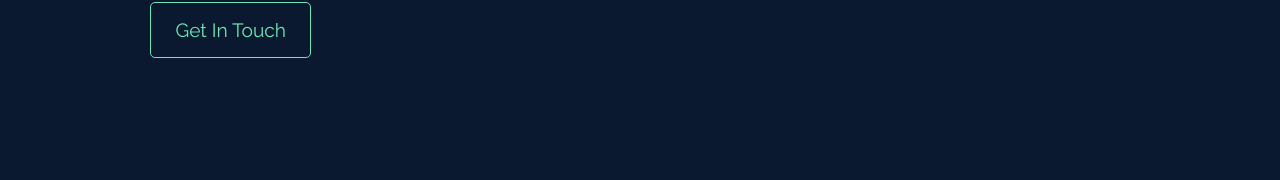
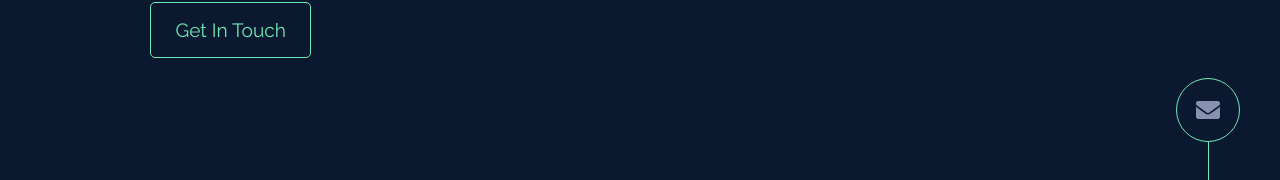
Before and after one commit to cruzentwickler/myportfolio, a Next.js app: page / in a window 1280 px wide. Shown: the part 562-742 px from the top of the page. Built offline with nearby package versions, Linux system fonts and the light colour scheme.

Commit message:
Added Email and Side components

```diff
--- /dev/null
+++ b/components/Email.js
@@ -0,0 +1,51 @@
+import styled from 'styled-components'
+import { Side } from '@/components/index'
+import { FaEnvelope } from 'react-icons/fa'
+
+const StyledLinkWrapper = styled.div`
+  align-items: center;
+  display: flex;
+  flex-direction: column;
+  justify-content: center;
+
+  &::after {
+    background-color: var(--color-primary);
+    content: '';
+    display: block;
+    height: 6rem;
+    width: 1px;
+  }
+
+  a {
+    align-items: center;
+    border-radius: 100%;
+    border: 1px solid var(--color-primary);
+    display: flex;
+    font-family: var(--font-secondary);
+    font-size: 1.5rem;
+    height: 4rem;
+    justify-content: center;
+    letter-spacing: 0.15rem;
+    width: 4rem;
+    writing-mode: vertical-rl;
+
+    &:hover {
+      background-color: var(--color-primary-100);
+      transition: var(--transition);
+    }
+  }
+`
+
+const Mail = ({ email }) => {
+  return (
+    <Side orientation="right">
+      <StyledLinkWrapper>
+        <a href={`mailto:${email}`}>
+          <FaEnvelope />
+        </a>
+      </StyledLinkWrapper>
+    </Side>
+  )
+}
+
+export default Mail
--- a/components/Layout.js
+++ b/components/Layout.js
@@ -1,50 +1,7 @@
 import Head from 'next/head'
 import { useRouter } from 'next/router'
 import styled from 'styled-components'
-import { Footer, Header } from '@/components/index'
-
-export default function Layout({ children, ...customMeta }) {
-  const meta = {
-    title: 'William Cruz',
-    description:
-      'William Cruz is a Front-end and JavaScript developer specializing in building and designing exceptional websites, applications, and everything in between.',
-    image: 'https://williamcruz.ch/static/images/banner.png',
-    type: 'website',
-    twitterUsername: '@cruzentwickler',
-    ...customMeta,
-  }
-
-  const router = useRouter()
-
-  return (
-    <Wrapper>
-      <Head>
-        <title>{meta.title}</title>
-        <meta name="robots" content="follow, index" />
-        <meta content={meta.description} name="description" />
-
-        <meta property="og:url" content={`https://leerob.io${router.asPath}`} />
-        <meta property="og:type" content={meta.type} />
-        <meta property="og:site_name" content="Lee Robinson" />
-        <meta property="og:description" content={meta.description} />
-        <meta property="og:title" content={meta.title} />
-        <meta property="og:image" content={meta.image} />
-
-        <meta name="twitter:card" content="summary_large_image" />
-        <meta name="twitter:site" content={meta.twitterUsername} />
-        <meta name="twitter:title" content={meta.title} />
-        <meta name="twitter:description" content={meta.description} />
-        <meta name="twitter:image" content={meta.image} />
-
-        {meta.date && (
-          <meta property="article:published_time" content={meta.date} />
-        )}
-      </Head>
-
-      <main>{children}</main>
-    </Wrapper>
-  )
-}
+import { Footer, Header, Email } from '@/components/index'
 
 const Wrapper = styled.div`
   display: grid;
@@ -60,3 +17,48 @@ const Wrapper = styled.div`
     grid-column: 1 / -1;
   }
 `
+
+export default function Layout({ children, ...customMeta }) {
+  const meta = {
+    title: 'William Cruz',
+    description:
+      'William Cruz is a Front-end and JavaScript developer specializing in building and designing exceptional websites, applications, and everything in between.',
+    email: 'pequeno@williamcruz.ch',
+    image: 'https://williamcruz.ch/static/images/banner.png',
+    type: 'website',
+    twitterUsername: '@cruzentwickler',
+    ...customMeta,
+  }
+  const { title, description, email, image, type, twitterUsername, date } = meta
+  const router = useRouter()
+
+  return (
+    <Wrapper>
+      <Head>
+        <title>{title}</title>
+        <meta name="robots" content="follow, index" />
+        <meta content={description} name="description" />
+
+        <meta
+          property="og:url"
+          content={`https://williamcruz.ch${router.asPath}`}
+        />
+        <meta property="og:type" content={type} />
+        <meta property="og:site_name" content={title} />
+        <meta property="og:description" content={description} />
+        <meta property="og:title" content={title} />
+        <meta property="og:image" content={image} />
+
+        <meta name="twitter:card" content="summary_large_image" />
+        <meta name="twitter:site" content={twitterUsername} />
+        <meta name="twitter:title" content={title} />
+        <meta name="twitter:description" content={description} />
+        <meta name="twitter:image" content={image} />
+
+        {date && <meta property="article:published_time" content={date} />}
+      </Head>
+      <main>{children}</main>
+      <Email email={email} />
+    </Wrapper>
+  )
+}
--- /dev/null
+++ b/components/Side.js
@@ -0,0 +1,22 @@
+import styled from 'styled-components'
+
+const StyledSide = styled.div`
+  position: fixed;
+  left: ${({ orientation }) => (orientation === 'left' ? '40px' : 'auto')};
+  right: ${(orientation) => (orientation === 'left' ? 'auto' : '40px')};
+  bottom: 0;
+
+  @media (max-width: 1080px) {
+    left: ${({ orientation }) => (orientation === 'left' ? '20px' : 'auto')};
+    right: ${({ orientation }) => (orientation === 'left' ? 'auto' : '20px')};
+  }
+  @media (max-width: 768px) {
+    display: none;
+  }
+`
+
+const Side = ({ children, ...props }) => {
+  return <StyledSide {...props}>{children}</StyledSide>
+}
+
+export default Side
--- a/components/index.js
+++ b/components/index.js
@@ -1,7 +1,9 @@
+export { default as Email } from '@/components/Email'
 export { default as Footer } from '@/components/Footer'
 export { default as Header } from '@/components/Header'
 export { default as Layout } from '@/components/Layout'
 export { default as MDXComponents } from '@/components/MDXComponents'
+export { default as Side } from '@/components/Side'
 
 export { default as About } from '@/components/homePage/About'
 export { default as Hero } from '@/components/homePage/Hero'
--- a/package.json
+++ b/package.json
@@ -27,6 +27,7 @@
     "next-remote-watch": "^0.3.0",
     "react": "17.0.1",
     "react-dom": "17.0.1",
+    "react-icons": "^4.2.0",
     "react-spring": "^8.0.27",
     "reading-time": "^1.3.0",
     "remark-autolink-headings": "^6.0.1",
--- a/styles/GlobalStyle.js
+++ b/styles/GlobalStyle.js
@@ -106,8 +106,16 @@ const GlobalStyle = createGlobalStyle`
    }
 
     a {
+        color: inherit;
+        cursor: pointer;
+        display: inline-block;
+        text-decoration-skip-ink: auto;
         text-decoration: none;
-        display: inline-block;
+        transition: var(--transition);
+
+        &:hover {
+            color: var(--color-primary);
+        }
     }
 `
 
```
Also changed, not shown: 1 other file (tests, documents, lock files or other folders).
